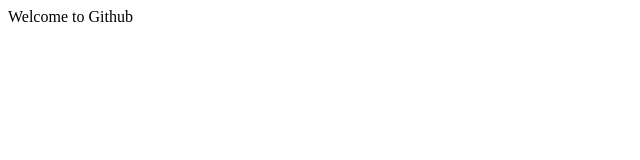
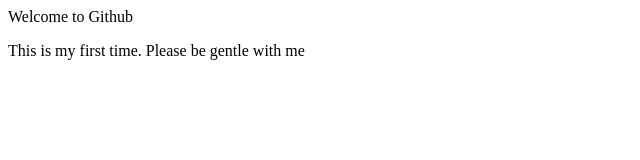
Before and after one commit to Rindensan/CIT2017Lab2, a plain HTML site: page index.html in a window 1280 px wide. Shown: the whole page, without its empty margins (0-640 px from the left). Drawn offline with Linux system fonts and the light colour scheme.

Commit message:
I just needed to recommit because why not

```diff
--- a/index.html
+++ b/index.html
@@ -6,6 +6,7 @@
 
 		</body>
 			Welcome to Github
+			<p> This is my first time. Please be gentle with me</p>
 		</body>
 
 </html>
```
